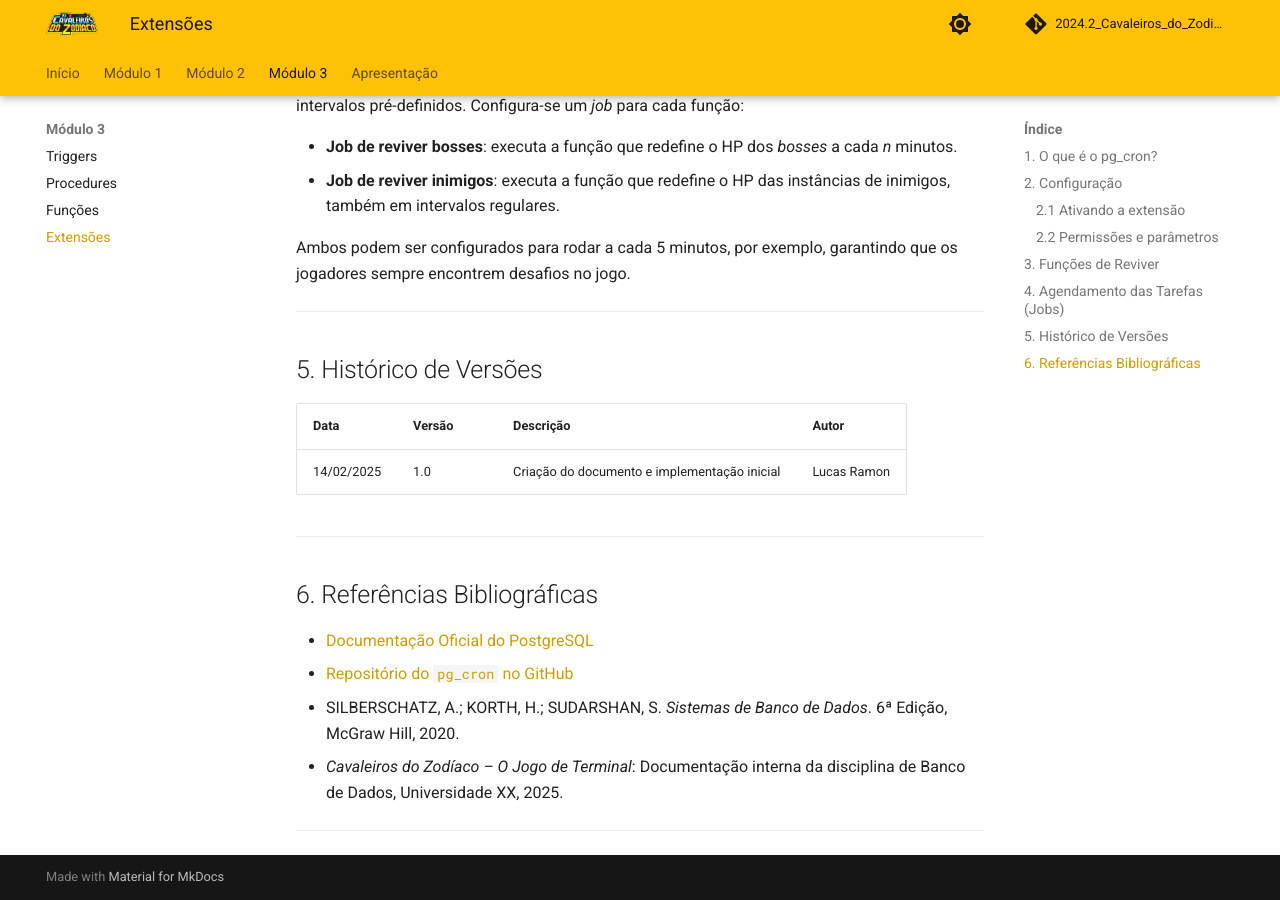
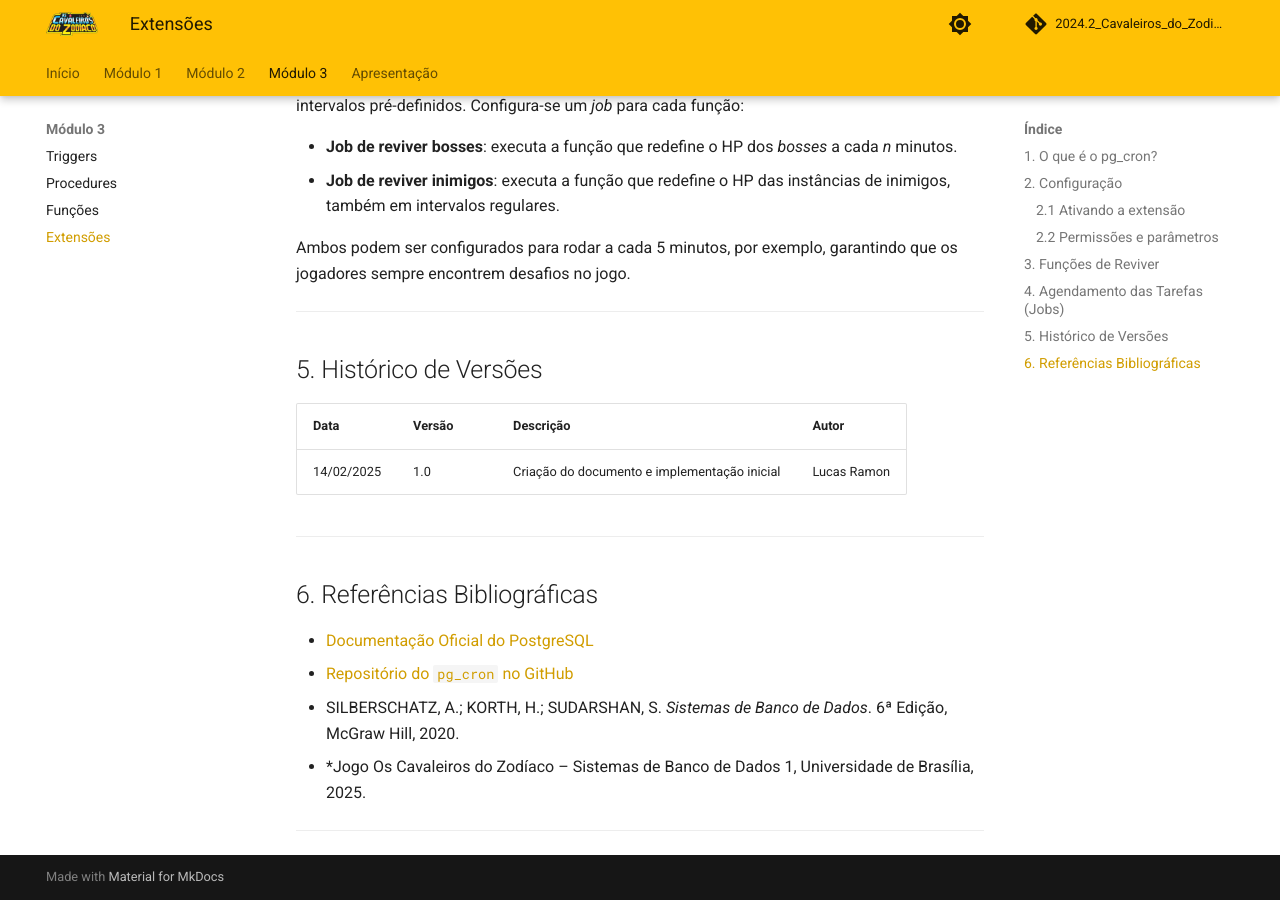
Before and after one commit to SBD1/2024.2_Cavaleiros_do_Zodiaco, an MkDocs documentation site: the page built from docs/modulo03/pgcron.md, in a window 1280 px wide and 900 px high, scrolled down 1288 px. Built offline with MkDocs 1.6.1 and Material for MkDocs 9.7.7, drawn with Linux system fonts in a browser that asks for light colours; comment, search, counter and statistics services are not loaded; the version menu is left out.

Commit message:
Update pgcron.md

```diff
--- a/docs/modulo03/pgcron.md
+++ b/docs/modulo03/pgcron.md
@@ -1,4 +1,5 @@
-# `pg_cron`
+<h1 align="center">pg_cron</h1>
+
 
 ## 1. O que é o `pg_cron`?
 O `pg_cron` é uma extensão do PostgreSQL que permite agendar tarefas (jobs) de forma semelhante ao *cron* de sistemas Unix. Ela é especialmente útil quando precisamos automatizar processos recorrentes diretamente no SGBD, sem depender de scripts externos.
@@ -53,6 +54,6 @@
 - [Documentação Oficial do PostgreSQL](https://www.postgresql.org/docs/)
 - [Repositório do `pg_cron` no GitHub](https://github.com/citusdata/pg_cron)
 - SILBERSCHATZ, A.; KORTH, H.; SUDARSHAN, S. *Sistemas de Banco de Dados*. 6ª Edição, McGraw Hill, 2020.
-- *Cavaleiros do Zodíaco – O Jogo de Terminal*: Documentação interna da disciplina de Banco de Dados, Universidade XX, 2025.
+- *Jogo Os Cavaleiros do Zodíaco – Sistemas de Banco de Dados 1, Universidade de Brasília, 2025.
 
 ---
```
